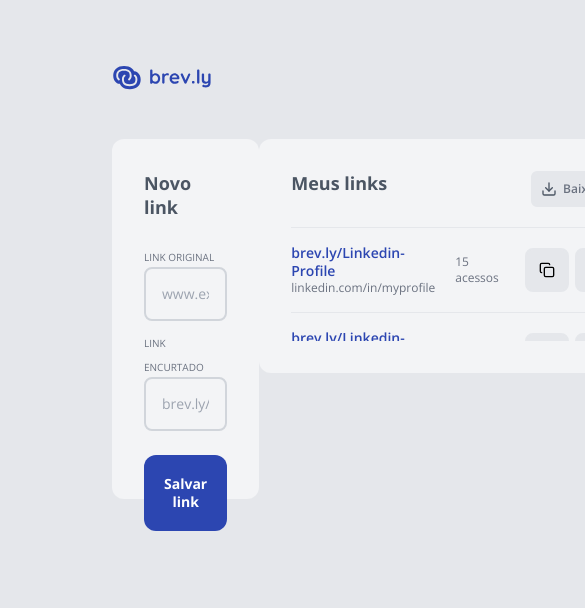
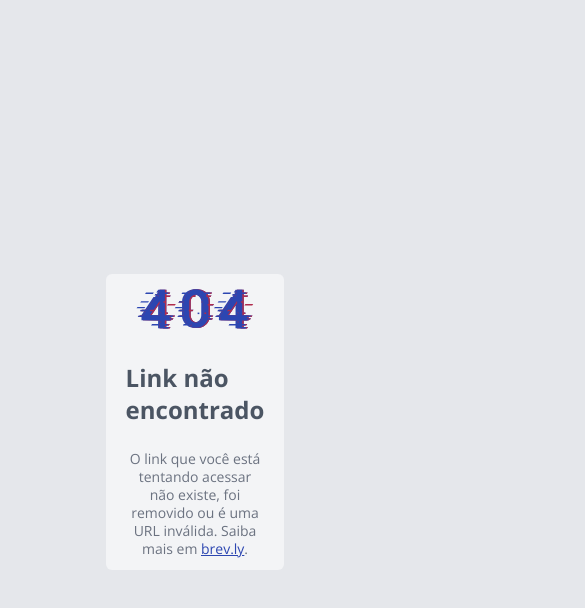
Before and after one commit to shandryll/ftr-pratico-fase-1, a React (Vite) app in the folder web/: page / in a window 390 px wide. Shown: the top 608 px of the page, 585 px wide, since content can reach past the window. Built offline with nearby package versions, Linux system fonts and the light colour scheme.

Commit message:
feat: create a mobile redirect and not found pages

```diff
--- a/web/src/App.tsx
+++ b/web/src/App.tsx
@@ -1,16 +1,13 @@
-import { CreateLink } from "./components/CreateLink"
-import { Header } from "./components/Header"
-import { MyLinks } from "./components/MyLinks"
+import { Home } from "./pages/Home"
+import { LinkNotFound } from "./pages/LinkNotFound"
+import { LinkRedirect } from "./pages/LinkRedirect"
 
 export function App() {
   return (
     <main className="max-w-7xl mx-auto px-28">
-      <Header />
-
-      <div className="flex flex-row justify-between">
-        <CreateLink />
-        <MyLinks />
-      </div>
+      {/* <Home /> */}
+      {/* <LinkRedirect /> */}
+      <LinkNotFound />
     </main>
   )
 }
--- a/web/src/components/MyLinks.tsx
+++ b/web/src/components/MyLinks.tsx
@@ -14,7 +14,7 @@ export function MyLinks() {
   const isMyLinkListEmpty = myLinksList.length === 1
 
   return (
-    <div className='bg-gray-100 flex flex-col p-[2rem] rounded-xl w-[580px] h-[234px] max-h-[396px]'>
+    <div className='bg-gray-100 flex flex-col p-[2rem] rounded-xl w-[580px] max-h-[396px]'>
 
       <div className="mb-[20px] flex flex-row justify-between">
         <h1 className="text-lg text-gray-600 font-bold">Meus links</h1>
--- /dev/null
+++ b/web/src/pages/Home.tsx
@@ -0,0 +1,16 @@
+import { CreateLink } from "../components/CreateLink";
+import { Header } from "../components/Header";
+import { MyLinks } from "../components/MyLinks";
+
+export function Home() {
+  return (
+    <>
+      <Header />
+
+      <div className="flex flex-row justify-between">
+        <CreateLink />
+        <MyLinks />
+      </div>
+    </>
+  )
+}
--- /dev/null
+++ b/web/src/pages/LinkNotFound.tsx
@@ -0,0 +1,14 @@
+export function LinkNotFound() {
+  return (
+    <div className="flex justify-center items-center h-screen">
+      <div className="bg-gray-100 flex flex-col justify-center items-center rounded-md
+        w-[580px] h-[296px] sm:px-5 sm:py-12">
+        <img src="src/assets/svg/404.svg" alt="Logo Icon" />
+
+        <p className="text-xl text-gray-600 font-bold my-6">Link não encontrado</p>
+
+        <span className="text-md text-gray-500 w-full text-center mb-1">O link que você está tentando acessar não existe, foi removido ou é uma URL inválida. Saiba mais em <span className="text-blue-base underline">brev.ly</span>.</span>
+      </div>
+    </div>
+  )
+}
--- /dev/null
+++ b/web/src/pages/LinkRedirect.tsx
@@ -0,0 +1,15 @@
+export function LinkRedirect() {
+  return (
+    <div className="flex justify-center items-center h-screen">
+      <div className="bg-gray-100 flex flex-col justify-center items-center rounded-md
+        w-[580px] h-[296px] sm:px-5 sm:py-12">
+        <img src="src/assets/svg/Logo_Icon.svg" alt="Logo Icon" />
+
+        <p className="text-xl text-gray-600 font-bold my-6">Redirecionando...</p>
+
+        <span className="text-md text-gray-500 w-full text-center mb-1">O link será aberto automaticamente em alguns instantes.</span>
+        <span className="text-md text-gray-500 w-full text-center">Não foi redirecionado? <span className="text-blue-base underline">Acesse aqui</span></span>
+      </div>
+    </div>
+  )
+}
--- a/web/tailwind.config.js
+++ b/web/tailwind.config.js
@@ -24,11 +24,8 @@ export default {
         "danger": "#B12C4D",
       },
       screens: {
-        xs: '576px',
-        sm: '768px',
+        sm: '390px',
         md: '992px',
-        lg: '1200px',
-        xl: '1400px',
       },
     },
   },
```
